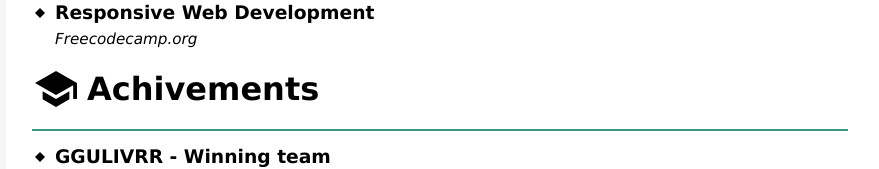
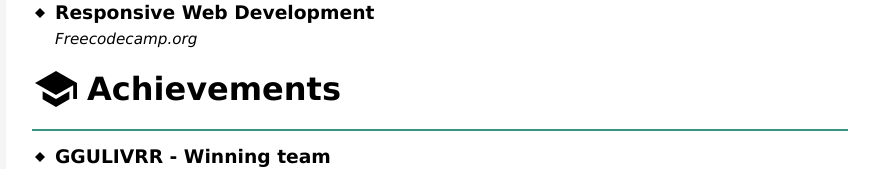
Before and after one commit to Serathian/jake-reddy.com-frontend, a React (Create React App) app: page /resume in a window 1280 px wide. Shown: the part 1233-1402 px from the top of the page, without its empty margins (342-1221 px from the left). Built offline with nearby package versions, Linux system fonts and the light colour scheme; no server answers.

Commit message:
corrected some typos

```diff
--- a/src/assets/text/cvText.js
+++ b/src/assets/text/cvText.js
@@ -39,8 +39,8 @@ export const cvContentText = {
         href: '',
       },
     },
-    achivements: {
-      title: 'Achivements',
+    achievements: {
+      title: 'Achievements',
       ggulivrr: {
         title: 'GGULIVRR - Winning team',
         subtitle: `Team leader of 'ScanCycle' to 1st place prize in a 2 week international app prototyping competition.`,
--- a/src/components/CurriculumVitae/CVContent/CVContent.js
+++ b/src/components/CurriculumVitae/CVContent/CVContent.js
@@ -320,7 +320,7 @@ const CVContent = ({ language = 'english' }) => {
         <CVElementTitleWrapper>
           <CVSchoolLogo />
           <CVElementTitle>
-            {cvContentText[language].achivements.title}
+            {cvContentText[language].achievements.title}
           </CVElementTitle>
         </CVElementTitleWrapper>
         {/*  GGULIVRR  */}
@@ -328,12 +328,12 @@ const CVContent = ({ language = 'english' }) => {
           <CVSubtitleWrapper>
             <CVProjectBreakPoint />
             <CVSubtitle>
-              {cvContentText[language].achivements.ggulivrr.title}
+              {cvContentText[language].achievements.ggulivrr.title}
             </CVSubtitle>
           </CVSubtitleWrapper>
           <CVProjectSubtitleWrapper>
             <CVProjectSubtitle>
-              {cvContentText[language].achivements.ggulivrr.subtitle}
+              {cvContentText[language].achievements.ggulivrr.subtitle}
             </CVProjectSubtitle>
           </CVProjectSubtitleWrapper>
           {/* <CVProjectDescriptionWrapper>
```
